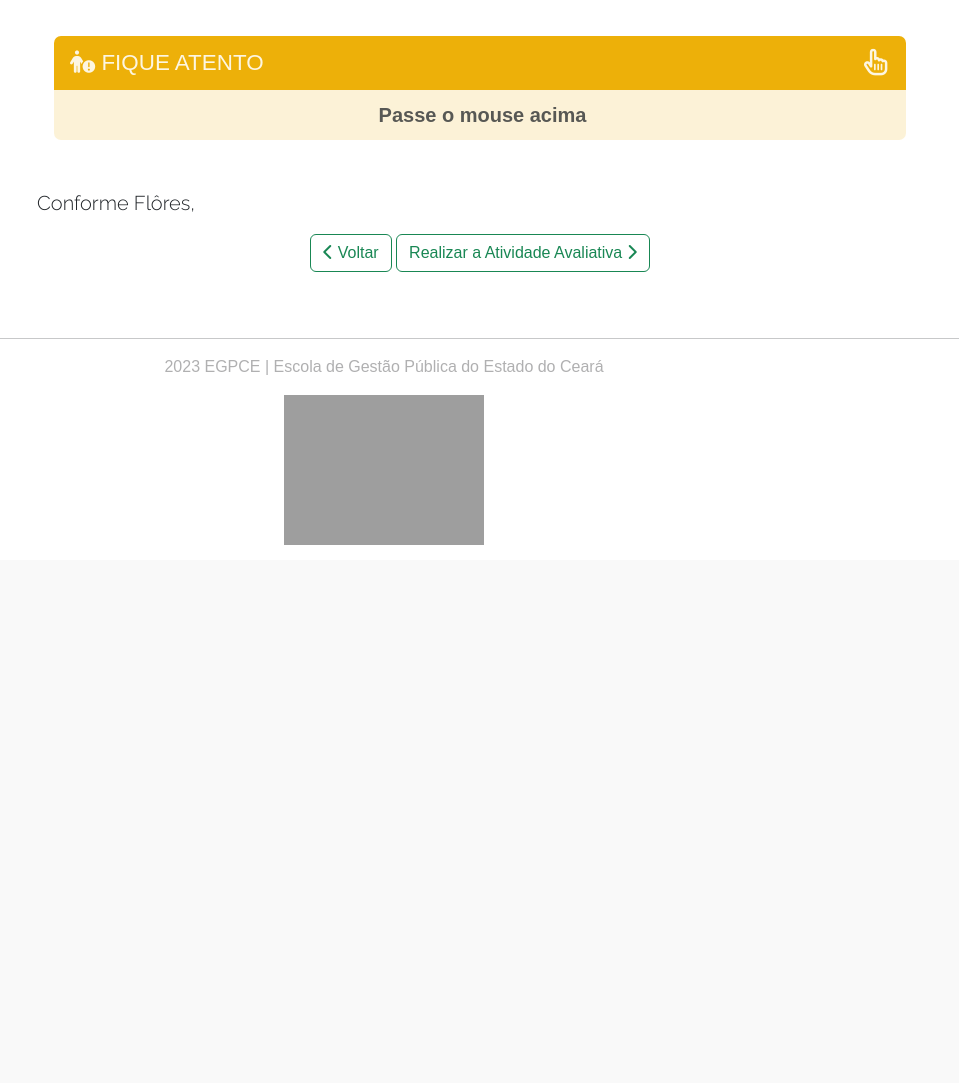
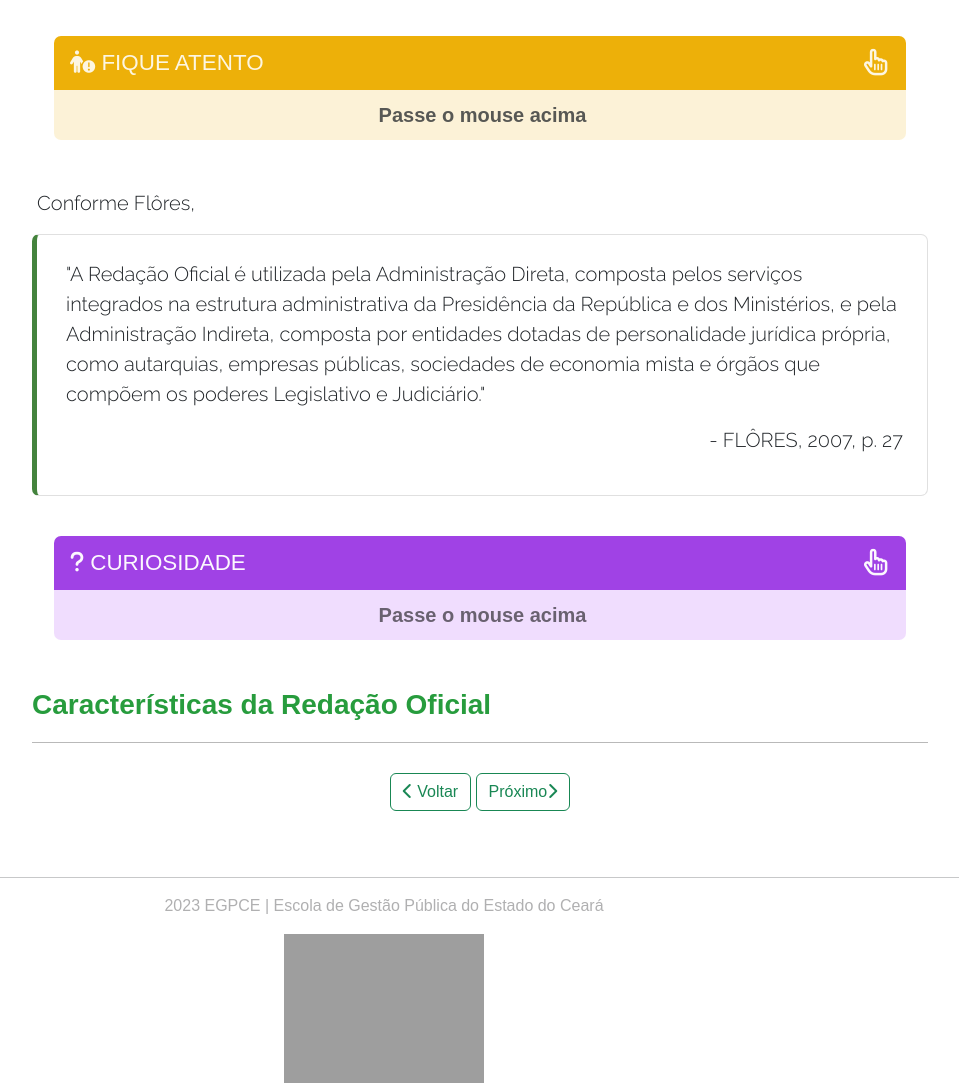
Before and after one commit to davibarbosamarques/Curso-Portugues, a PHP site: page /topico02.php in a window 1280 px wide. Shown: the part 1760-2843 px from the top of the page, without its empty margins (256-1215 px from the left). Before the commit the page ends 2305 px from the top, so only its background shows below. Run offline with PHP 8.4, Linux system fonts and the light colour scheme; some libraries are stand-ins or nearby versions; grey boxes are pictures that could not be loaded.

Commit message:
terminei o  subtopico 01 do subtopico 02 iniciei o subtopico 02

```diff
--- a/index.php
+++ b/index.php
@@ -33,7 +33,7 @@ include('layout/header.php');
                         <p>Nesta aula, apresentaremos algumas técnicas de comunicação verbal e características de redação denominada “Oficial”. Além disso, você conhecerá as formas de tratamento utilizadas nesse tipo de redação e os cuidados a serem observados ao emprega-las em situações formais.
                         </p>
 
-                        <h2 class="Titulo fw-bolder">Apresentação</h2>
+                        <h2 class="Titulo fw-bolder">Objetivos</h2>
 
                         <!-- lista  -->
 
--- a/topico02.php
+++ b/topico02.php
@@ -165,13 +165,46 @@ include('layout/header.php');
                             </section>
                             <!-- FIM DA CAIXA FIQUE ATENTO -->
                             <p>Conforme Flôres,</p>
+
+                            <div class="bd-callout bd-callout-success">
+                                <p>"A Redação Oficial é utilizada pela Administração Direta, composta pelos serviços integrados na estrutura administrativa da Presidência da República e dos Ministérios, e pela Administração Indireta, composta por entidades dotadas de personalidade jurídica própria, como autarquias, empresas públicas, sociedades de economia mista e órgãos que compõem os poderes Legislativo e Judiciário."</p>
+                                <p class="text-end">- FLÔRES, 2007, p. 27</p>
+                            </div>
+
+                            <!-- CAIXA DE TEXTO CURIOSIDADE -->
+                            <section class="container">
+                                <div class="accordion ">
+                                <section id="content">
+                                    <div class="caixaprincipal" id="tituloCuriosidade">
+                                    <div class="div_teste">
+                                        <div><i class="fa-solid fa-question"></i> CURIOSIDADE </div>
+
+                                        <i id="icon-pointer" class="fa-regular fa-hand-pointer fa-beat"></i>
+                                    </div>
+                                    </div> <!--caixa Principal-->
+                                    <div class="accordion-content" id="Curiosidade">
+                                    <p class="txt-aviso"><strong class="opacity-75"><strong class="opacity-75">
+                                            Passe o mouse acima
+                                        </strong></strong></p>
+                                    <p class="txt-caixasecundaria">A uniformidade e a padronização de correspondências relacionadas aos atos administrativos oficiais não eram características amplamente praticadas até pouco tempo atrás. Data de 11 de janeiro de 1991 o Decreto n. 100.000, em que o Presidente da República autorizou a criação de uma comissão para rever, atualizar, uniformizar e simplificar as normas de redação de atos e comunicações oficiais. Em outubro do mesmo ano, essa comissão apresentou a primeira edição do Manual de Redação da Presidência da República, que tinha o objetivo de racionalizar e padronizar os textos oficiais.
+                                    </p>
+                                    <p class="txt-caixasecundaria">Dez anos depois, fez-se necessário revisar e atualizar o texto do Manual, principalmente para adaptá-lo à evolução legislativa brasileira e para adequá-lo às formas de comunicação oficial e aos avanços da informática. Essa segunda edição revisada e atual do Manual está disponível, desde 2002, no sítio da Casa Civil. Conheça mais sobre o Manual, em: <a target="blank" href="https://www4.planalto.gov.br/centrodeestudos/assuntos/manual-de-redacao-da-presidencia-da-republica/manual-de-redacao.pdf">http://www4.planalto.gov.br/manual-de-redacao.pdf</a></p><!--caixa secundaria-->
+                                    </div>
+                                </section>
+                            </section>
+                            <!-- FIM DA CAIXA DE TEXTO CURIOSIDADE -->
+
+                            <!-- subtopico -->
+                            <h3 class="Subtopico fw-bolder">Características da Redação Oficial</h3>
+                            <!-- subtopico -->
+
                             <!-- Botões de navegação -->
                             <div class="text-center">
-                                <a href="topico04.php" class="btn btn-outline-success" role="button"
+                                <a href="topico01.php" class="btn btn-outline-success" role="button"
                                     aria-pressed="true">
                                     <i class="fa-solid fa-chevron-left"></i> Voltar </a>
-                                <a href="topico01.php" class="btn btn-outline-success" role="button"
-                                    aria-pressed="true">Realizar a Atividade Avaliativa <i
+                                <a href="topico03.php" class="btn btn-outline-success" role="button"
+                                    aria-pressed="true">Próximo<i
                                         class="fa-solid fa-chevron-right"></i></a>
                             </div>
                         </div>
```
